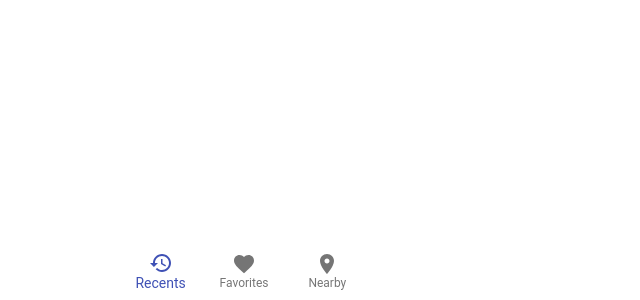
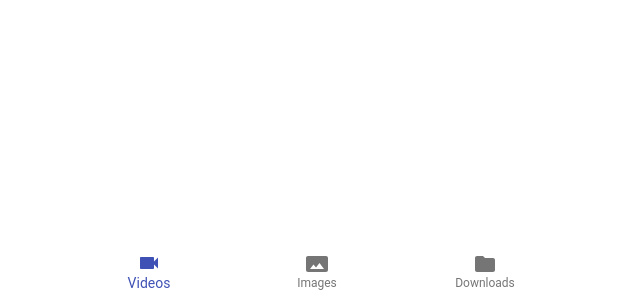
Before and after one commit to kyahAndoy/alert-system, a React (Create React App) app: page / in a window 1280 px wide. Shown: the part 500-800 px from the top of the page, without its empty margins (323-963 px from the left). Built offline with nearby package versions, Linux system fonts and the light colour scheme.

Commit message:
icon change and bottom nav fixed

```diff
--- a/src/UserPage.js
+++ b/src/UserPage.js
@@ -3,9 +3,9 @@ import Container from '@material-ui/core/Container';
 
 import BottomNavigation from '@material-ui/core/BottomNavigation';
 import BottomNavigationAction from '@material-ui/core/BottomNavigationAction';
-import RestoreIcon from '@material-ui/icons/Restore';
-import FavoriteIcon from '@material-ui/icons/Favorite';
-import LocationOnIcon from '@material-ui/icons/LocationOn';
+import VideocamIcon from '@material-ui/icons/Videocam';
+import PanoramaIcon from '@material-ui/icons/Panorama';
+import FolderIcon from '@material-ui/icons/Folder';
 import useStyles from './components/compStyles/BottomNavStyle';
 
 const UserPage = () => {
@@ -13,7 +13,7 @@ const UserPage = () => {
      const [value, setValue] = React.useState(0);
     return (
             <>
-            <Container maxWidth='xs'>
+            <Container>
                 <BottomNavigation
                 className={classes.root}
                 value={value}
@@ -22,9 +22,9 @@ const UserPage = () => {
                 }}
                 showLabels
                 >
-                <BottomNavigationAction label="Recents" icon={<RestoreIcon />} />
-                <BottomNavigationAction label="Favorites" icon={<FavoriteIcon />} />
-                <BottomNavigationAction label="Nearby" icon={<LocationOnIcon />} />
+                <BottomNavigationAction label="Videos" icon={<VideocamIcon />} />
+                <BottomNavigationAction label="Images" icon={<PanoramaIcon />} />
+                <BottomNavigationAction label="Downloads" icon={<FolderIcon />} />
 
             </BottomNavigation>
             </Container>
--- a/src/components/compStyles/BottomNavStyle.js
+++ b/src/components/compStyles/BottomNavStyle.js
@@ -2,9 +2,10 @@ import { makeStyles } from '@material-ui/core/styles';
 
 const useStyle = makeStyles({
     root: {
-    width: 250,
+    width: '100%',
     position: 'fixed',
     bottom: 0,
+    left: 0,
   },
 });
 
```
